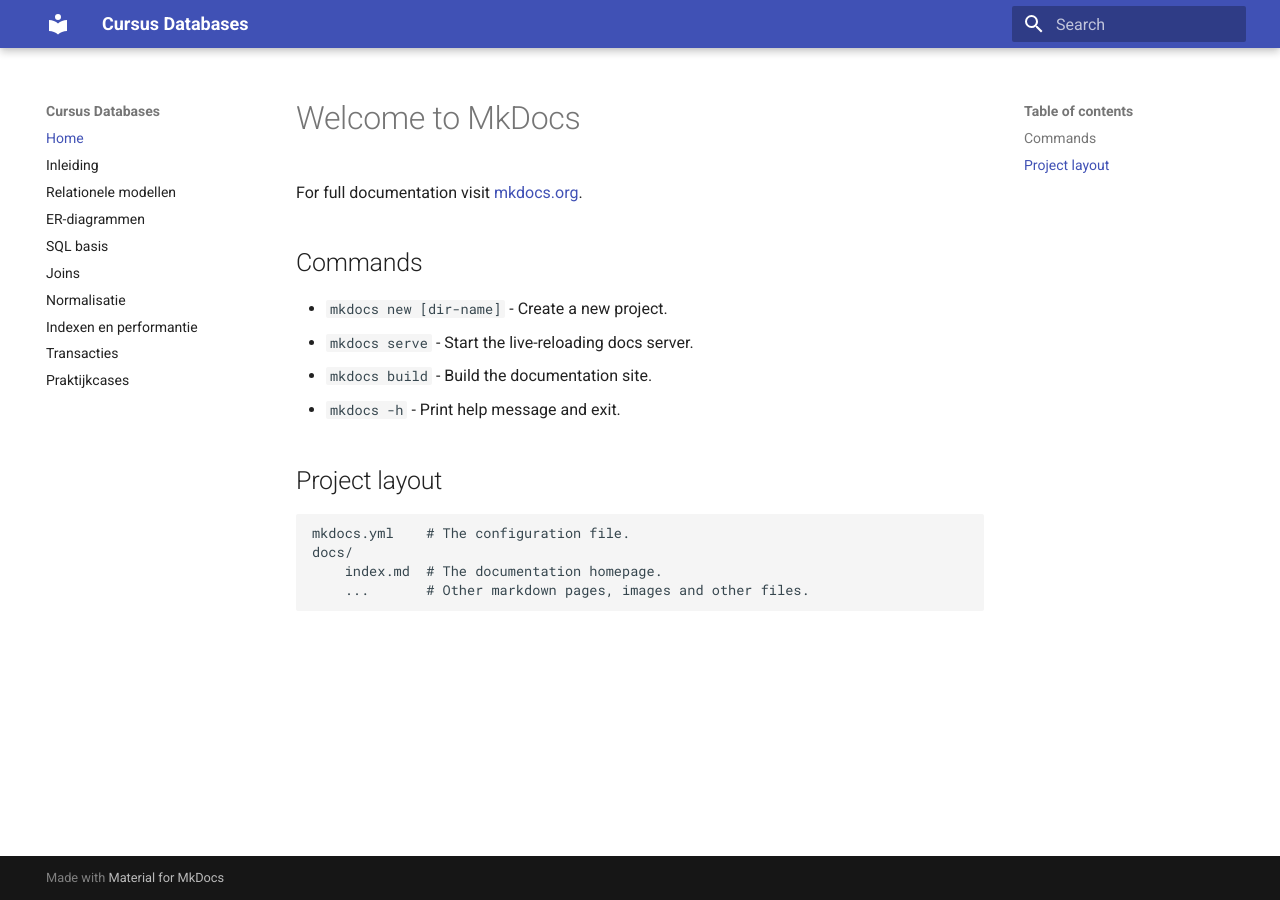
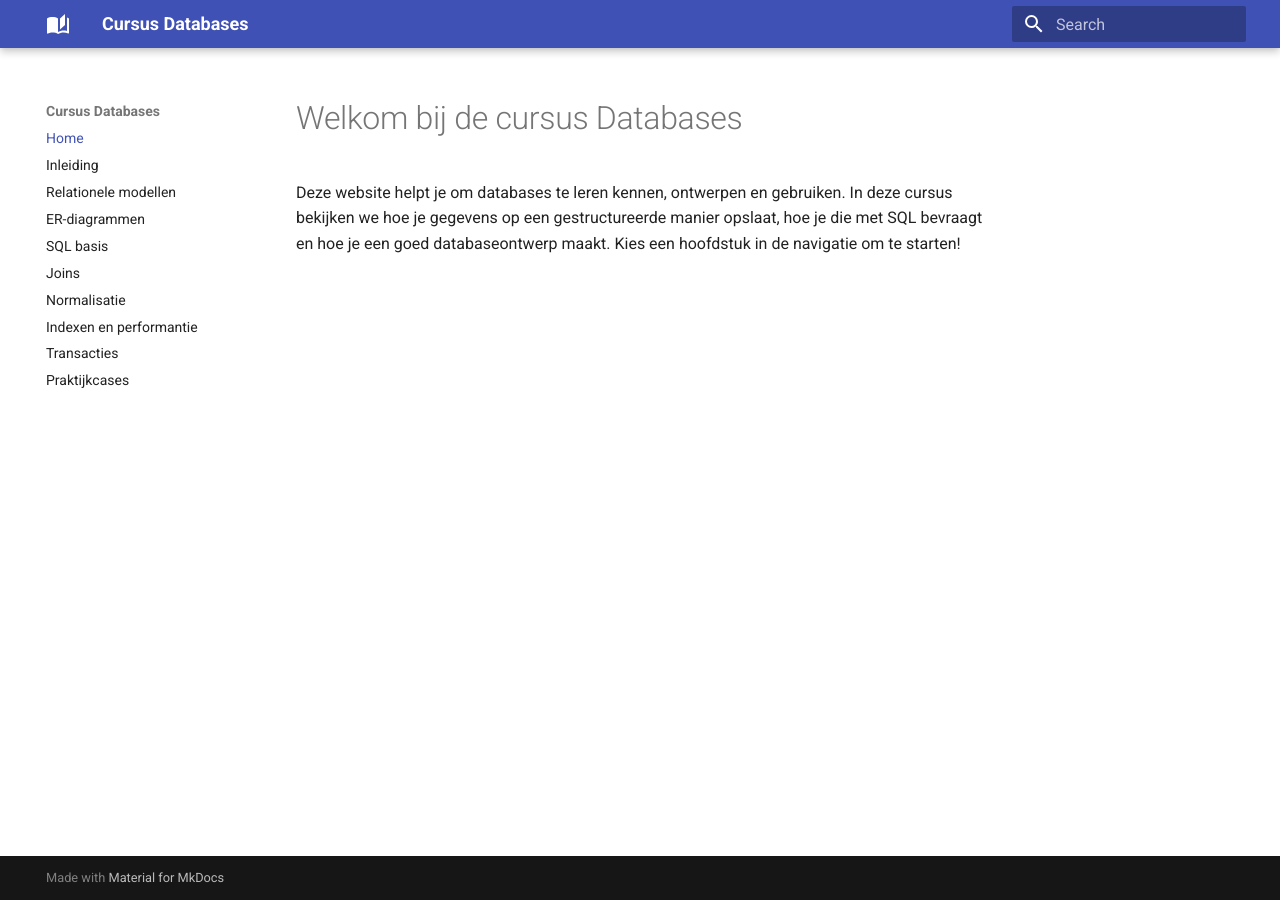
Before and after one commit to stijnww/Cursus-Databases, an MkDocs documentation site: the page built from docs/index.md, in a window 1280 px wide. Built offline with MkDocs 1.6.1 and Material for MkDocs 9.7.7, drawn with Linux system fonts in a browser that asks for light colours.

Commit message:
nog changes

```diff
--- a/docs/index.md
+++ b/docs/index.md
@@ -1,17 +1,3 @@
-# Welcome to MkDocs
+# Welkom bij de cursus Databases
 
-For full documentation visit [mkdocs.org](https://www.mkdocs.org).
-
-## Commands
-
-* `mkdocs new [dir-name]` - Create a new project.
-* `mkdocs serve` - Start the live-reloading docs server.
-* `mkdocs build` - Build the documentation site.
-* `mkdocs -h` - Print help message and exit.
-
-## Project layout
-
-    mkdocs.yml    # The configuration file.
-    docs/
-        index.md  # The documentation homepage.
-        ...       # Other markdown pages, images and other files.
+Deze website helpt je om databases te leren kennen, ontwerpen en gebruiken. In deze cursus bekijken we hoe je gegevens op een gestructureerde manier opslaat, hoe je die met SQL bevraagt en hoe je een goed databaseontwerp maakt. Kies een hoofdstuk in de navigatie om te starten!
--- a/mkdocs.yml
+++ b/mkdocs.yml
@@ -3,6 +3,8 @@
 site_author: Stijn Vercammen
 theme:
   name: material
+  icon:
+    logo: material/book-open-page-variant
   palette:
     - scheme: default
       primary: indigo
```
